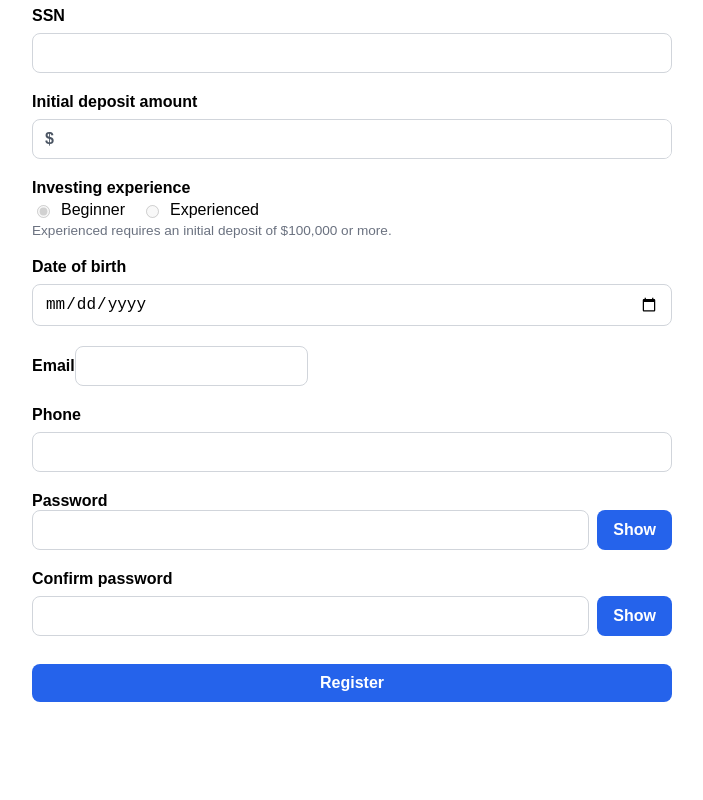
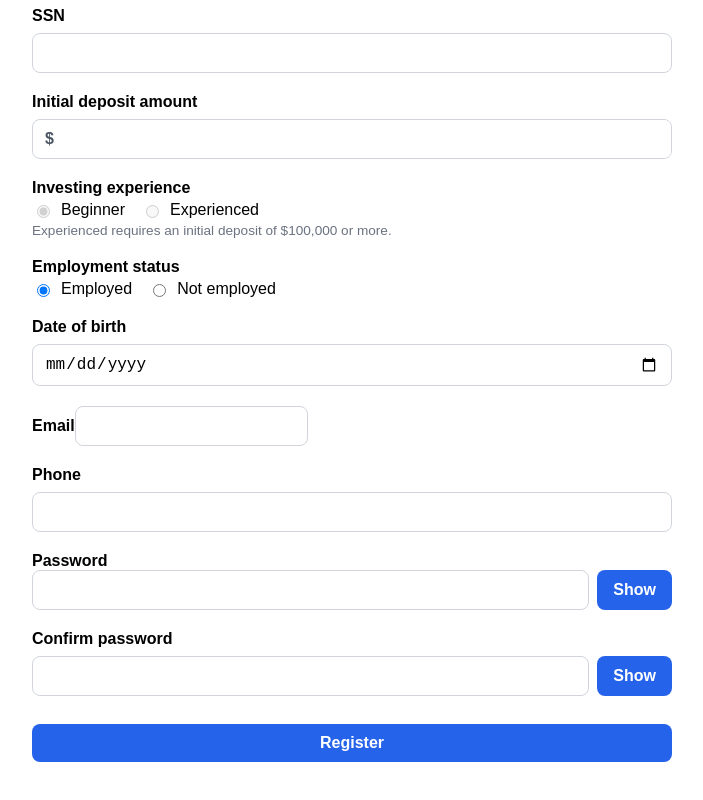
Before and after one commit to aditya0774/LeMarketJames, an Angular app in the folder lemarket-ui/: page /register in a window 1280 px wide. Shown: the part 811-1611 px from the top of the page, without its empty margins (288-991 px from the left). Before the commit the page ends 1577 px from the top, so only its background shows below. Built offline with nearby package versions, Linux system fonts and the light colour scheme.

Commit message:
added employment status

```diff
--- a/lemarket-ui/src/app/features/auth/register/register.html
+++ b/lemarket-ui/src/app/features/auth/register/register.html
@@ -198,6 +198,37 @@
       </div>
     </div>
 
+    <div>
+      <label>Employment status <span class="required"></span></label>
+      <!-- Employment status is required: users must select either 'employed' or 'notEmployed' -->
+      <!-- Using radio buttons to clearly show the two mutually exclusive options -->
+      <div class="radio-group">
+        <label class="radio-option">
+          <input
+            type="radio"
+            name="employmentStatus"
+            value="employed"
+            [(ngModel)]="registerData.employmentStatus"
+            (blur)="validateField('employmentStatus')"
+          />
+          Employed
+        </label>
+        <label class="radio-option">
+          <input
+            type="radio"
+            name="employmentStatus"
+            value="notEmployed"
+            [(ngModel)]="registerData.employmentStatus"
+            (blur)="validateField('employmentStatus')"
+          />
+          Not employed
+        </label>
+      </div>
+      <div *ngIf="validationErrors['employmentStatus']" class="field-error">
+        {{ validationErrors['employmentStatus'] }}
+      </div>
+    </div>
+
     <div class="field-group">
       <label for="dateOfBirth">Date of birth</label>
       <input
--- a/lemarket-ui/src/app/features/auth/register/register.schema.ts
+++ b/lemarket-ui/src/app/features/auth/register/register.schema.ts
@@ -154,6 +154,11 @@ export const registerSchema = z
 
     investmentExperience: z.enum(['beginner', 'experienced']),
 
+    // Employment status is required: users must select either 'employed' or 'notEmployed'
+    employmentStatus: z.enum(['employed', 'notEmployed'], {
+      message: 'Employment status is required.',
+    }),
+
     dateOfBirth: z
       .string()
       .trim()
@@ -227,7 +232,7 @@ export const registerSchema = z
  * - Name: firstName (required), middleName (optional), lastName (required)
  * - Address: streetAddress, apartment (optional), city, state, zipCode
  * - Identity: ssn, dateOfBirth
- * - Financial: initialDeposit, investmentExperience ('beginner' | 'experienced')
+ * - Financial: initialDeposit, investmentExperience ('beginner' | 'experienced'), employmentStatus ('employed' | 'notEmployed')
  * - Contact: email, phoneNumber
  * - Security: password, confirmPassword
  */
--- a/lemarket-ui/src/app/features/auth/register/register.ts
+++ b/lemarket-ui/src/app/features/auth/register/register.ts
@@ -20,7 +20,7 @@ import { registerSchema, RegisterFormData } from './register.schema';
  * - Name fields: firstName (required), middleName (optional), lastName (required)
  * - Address fields: streetAddress, apartment (optional), city, state, zipCode
  * - Identity fields: ssn, dateOfBirth
- * - Financial fields: initialDeposit (minimum $5,000), investmentExperience
+ * - Financial fields: initialDeposit (minimum $5,000), investmentExperience, employmentStatus
  * - Contact fields: email, phoneNumber
  * - Security fields: password, confirmPassword
  *
@@ -52,6 +52,7 @@ export class Register {
     ssn: '',
     initialDeposit: '',
     investmentExperience: 'beginner',
+    employmentStatus: 'employed',
     dateOfBirth: '',
     email: '',
     phoneNumber: '',
```
